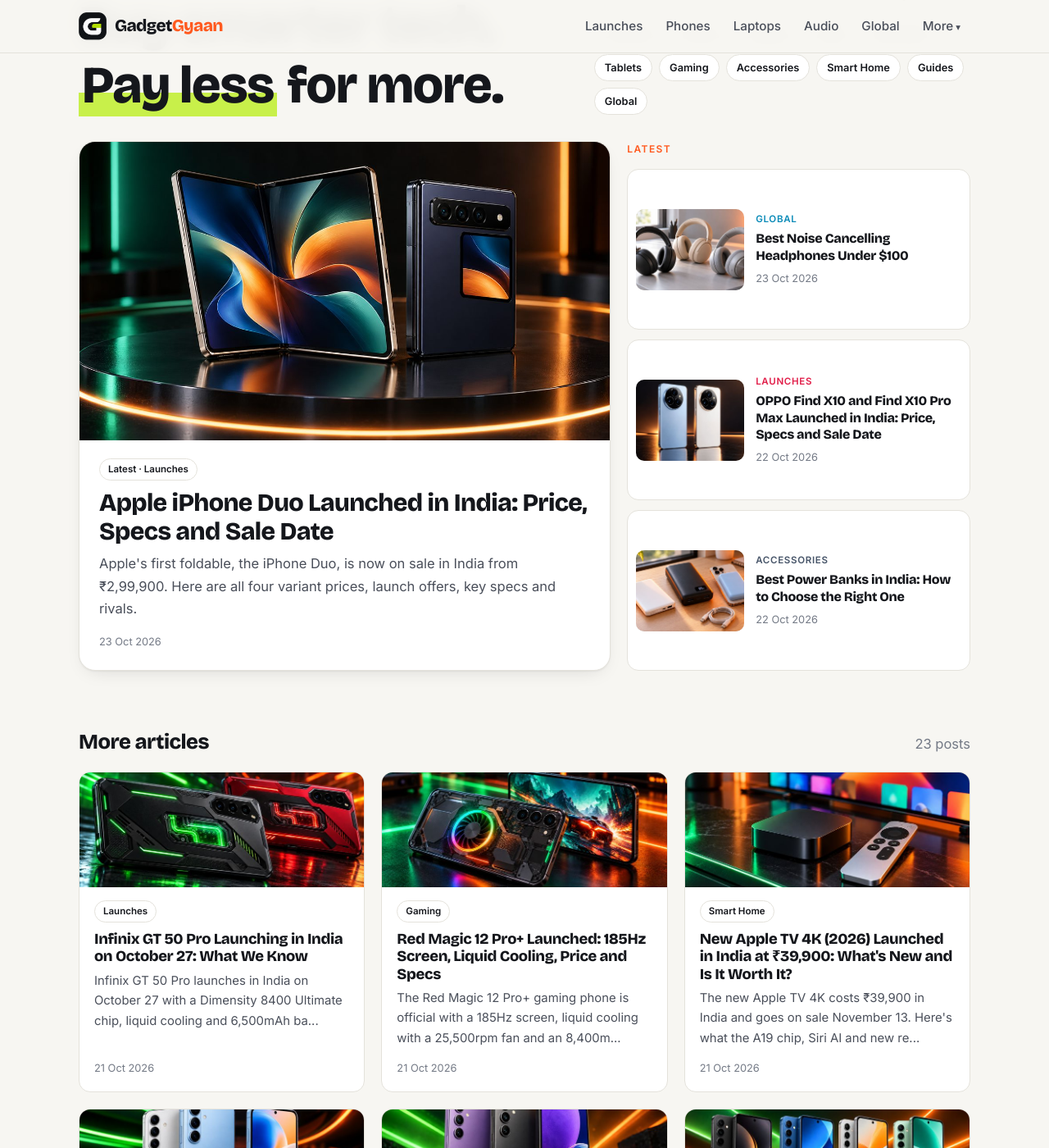
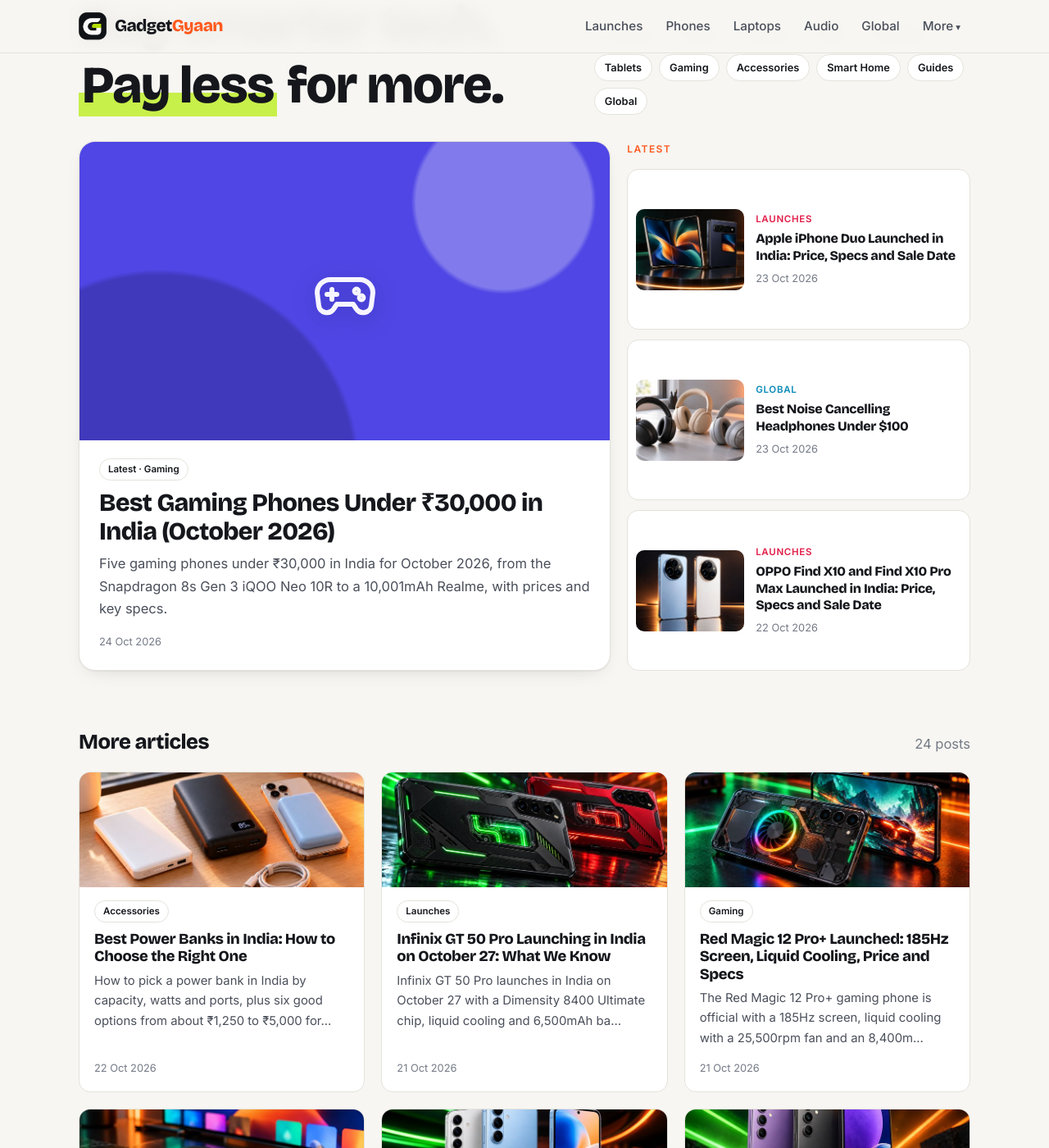
Before and after one commit to kiteksood167/kiteksood167.github.io, a Jekyll site: the page built from index.html, in a window 1280 px wide and 1400 px high, scrolled down 203 px. Shown: the whole window at 82% size. Built offline with Jekyll 4.4.1, drawn with Linux system fonts in a browser that asks for light colours; part of the change alters nothing that is shown.

Commit message:
New post: Best Gaming Phones Under ₹30,000 in India (October 2026)
Co-Authored-By: Claude <noreply@anthropic.com>

```diff
--- a/_data/content_plan.yml
+++ b/_data/content_plan.yml
@@ -2,13 +2,6 @@
 # The daily task writes the entry for today's date. If an image with the listed
 # `image` file name exists in assets/images/, it is used as the cover.
 # Launch posts (6:48 PM) are news-driven and are not planned here.
-
-- date: 2026-10-23
-  audience: Global
-  category: Global
-  title: "Best Noise Cancelling Headphones Under $100"
-  slug: best-noise-cancelling-headphones-under-100
-  image: best-noise-cancelling-headphones-under-100.jpg
 
 - date: 2026-10-24
   audience: India
@@ -30,3 +23,38 @@
   title: "Best Tablets for Students in India Under ₹20,000"
   slug: best-tablets-for-students-under-20000
   image: best-tablets-for-students-under-20000.jpg
+
+- date: 2026-10-27
+  audience: Global
+  category: Global
+  title: "Best Laptops for College Students Under $700"
+  slug: best-laptops-for-college-students-under-700
+  image: best-laptops-for-college-students-under-700.jpg
+
+- date: 2026-10-28
+  audience: India
+  category: Guides
+  title: "How to Check Your Phone's Battery Health (Android and iPhone)"
+  slug: how-to-check-phone-battery-health
+  image: how-to-check-phone-battery-health.jpg
+
+- date: 2026-10-29
+  audience: Global
+  category: Global
+  title: "How to Transfer Data from Android to iPhone"
+  slug: how-to-transfer-data-from-android-to-iphone
+  image: how-to-transfer-data-from-android-to-iphone.jpg
+
+- date: 2026-10-30
+  audience: India
+  category: Audio
+  title: "Best TWS Earbuds Under ₹3,000 in India"
+  slug: best-tws-earbuds-under-3000
+  image: best-tws-earbuds-under-3000.jpg
+
+- date: 2026-10-31
+  audience: Global
+  category: Global
+  title: "Best Portable Chargers for iPhone in 2026"
+  slug: best-portable-chargers-for-iphone
+  image: best-portable-chargers-for-iphone.jpg
--- a/_posts/2026-10-20-improve-gaming-performance-android-phone.md
+++ b/_posts/2026-10-20-improve-gaming-performance-android-phone.md
@@ -70,7 +70,7 @@ Game updates often include performance fixes for specific phones, and system upd
 - **Don't root your phone** just for gaming. It can break security and banking apps, and void your warranty.
 - **Don't keep the phone at 100% brightness** for hours. It adds heat and drains the battery fast.
 
-**Related reading:** [12 Simple Ways to Make Your Phone Battery Last Longer (That Actually Work)](/make-phone-battery-last-longer/) · [TWS Earbuds Buying Guide: ANC, Codecs, Battery and Mics Explained Simply](/tws-earbuds-buying-guide/) · [Infinix GT 50 Pro Launching in India on October 27: What We Know](/infinix-gt-50-pro-india-launch-october-27/)
+**Related reading:** [12 Simple Ways to Make Your Phone Battery Last Longer (That Actually Work)](/make-phone-battery-last-longer/) · [Best Gaming Phones Under ₹30,000 in India (October 2026)](/best-gaming-phones-under-30000/) · [Infinix GT 50 Pro Launching in India on October 27: What We Know](/infinix-gt-50-pro-india-launch-october-27/)
 
 ## The bottom line
 
--- /dev/null
+++ b/_posts/2026-10-24-best-gaming-phones-under-30000.md
@@ -0,0 +1,84 @@
+---
+title: "Best Gaming Phones Under ₹30,000 in India (October 2026)"
+seo_title: "Best Gaming Phones Under ₹30,000 in India"
+description: "Five gaming phones under ₹30,000 in India for October 2026, from the Snapdragon 8s Gen 3 iQOO Neo 10R to a 10,001mAh Realme, with prices and key specs."
+date: 2026-10-24 08:49:00 +0530
+category: Gaming
+also_in: [Phones]
+tags: [gaming phones, buying guide, iqoo neo 10r, realme p4 pro, motorola edge 60 pro, realme narzo power, infinix gt 30 pro]
+affiliate: true
+---
+
+Phone prices in India have climbed through 2026, so ₹30,000 buys less gaming power than it did a year ago. The good news is that a few phones with genuinely fast chips, big batteries and high-refresh screens still sit under that line. Here are five worth your money right now, and who each one suits.
+
+<!--more-->
+
+## Why prices are higher this year
+
+Memory chips (RAM and storage) have become much more expensive because AI data centres are buying huge amounts of them. Brands have passed that cost on, and many 2026 phones cost several thousand rupees more than the models they replace. That's why some of the best picks below are 2025 phones: their prices have settled, while newer phones with similar power often launch above ₹30,000.
+
+## Quick comparison
+
+| Phone | Price (Oct 2026) | Chip | Screen | Battery / charging | Best for |
+|---|---|---|---|---|---|
+| iQOO Neo 10R | around ₹24,000 (8GB+128GB) | Snapdragon 8s Gen 3 | 6.78" 1.5K AMOLED, 144Hz | 6,400mAh / 80W | Raw performance |
+| Realme P4 Pro | around ₹26,000–29,000 | Snapdragon 7 Gen 4 | 6.8" AMOLED, 144Hz | 7,000mAh / 80W | Smooth 144fps-style gaming |
+| Motorola Edge 60 Pro | around ₹29,500 (8GB+256GB) | Dimensity 8350 Extreme | 6.7" 1.5K pOLED, 120Hz | 6,000mAh / 90W | Tough all-rounder |
+| Realme Narzo Power 5G | around ₹29,999 (8GB+256GB) | Dimensity 7400 Ultra | 6.8" AMOLED, 144Hz | 10,001mAh / 80W | Battery life |
+| Infinix GT 30 Pro | around ₹25,000–27,000 | Dimensity 8350 Ultimate | 6.78" AMOLED, 144Hz | 5,500mAh / 45W | Shoulder triggers |
+
+Prices are the lowest listed on major Indian stores and price trackers in October 2026. Older models in particular go in and out of stock, and prices can swing by a few thousand rupees in a week, so check before you buy.
+
+## 1. iQOO Neo 10R: the most power for the money
+
+If frame rates are all you care about, start here. The Neo 10R uses Qualcomm's **Snapdragon 8s Gen 3**, a near-flagship chip that is a clear step above the mid-range chips in most phones at this price. iQOO pairs it with a large vapour chamber (about 6,000 sq mm) to keep heat in check during long sessions.
+
+The 6.78-inch 1.5K AMOLED screen runs at up to 144Hz, the 6,400mAh battery is large, and 80W charging refills it quickly. It also has IP65 splash resistance.
+
+The catch: the cameras are only average, and stock of some variants is patchy. The 8GB+128GB model sells for around ₹24,000, while the 12GB+256GB version is around ₹28,000. Buy the 256GB model if you install several big games, since titles like BGMI and Genshin Impact take a lot of space.
+
+{% include buy.html name="iQOO Neo 10R" query="iQOO Neo 10R 5G" note="Snapdragon 8s Gen 3, 144Hz AMOLED, 6,400mAh" %}
+
+## 2. Realme P4 Pro: built for smooth, high-refresh gaming
+
+The Realme P4 Pro runs on the **Snapdragon 7 Gen 4**, which is a step below the Neo 10R's chip in raw power. What makes it interesting for gamers is Realme's separate **HyperVision AI chip**, which the brand says can boost supported games to 144fps at 1.5K resolution. It also supports bypass charging, which powers the phone directly from the charger while you play, so the battery heats up less.
+
+You get a 6.8-inch 144Hz AMOLED screen, a 7,000mAh battery with 80W charging, and a vapour chamber cooling system. It launched at ₹24,999, but Realme raised prices in 2026, and it now sells for around ₹26,000 to ₹29,000 depending on the variant and store.
+
+## 3. Motorola Edge 60 Pro: the tough all-rounder
+
+Not everyone wants a phone that looks like a gaming phone. The Edge 60 Pro uses MediaTek's **Dimensity 8350 Extreme**, which handles popular games well, inside a slim, curved design with a 6.7-inch 1.5K pOLED screen.
+
+Its biggest strengths are outside gaming: IP68 and IP69 water and dust resistance, MIL-STD-810H durability testing, a 6,000mAh battery, 90W wired charging and even 15W wireless charging, which is rare at this price. The screen tops out at 120Hz rather than 144Hz, but most games don't go beyond 120fps anyway. It's around ₹29,500 for 8GB+256GB.
+
+## 4. Realme Narzo Power 5G: two days of battery
+
+The Narzo Power 5G (essentially the Realme P4 Power under a different name) has a massive **10,001mAh battery** with 80W charging. For anyone who plays for hours away from a plug, nothing else here comes close.
+
+The **Dimensity 7400 Ultra** chip is the least powerful on this list. It runs everyday games smoothly, but you'll need to lower graphics settings in demanding titles. The 6.8-inch 144Hz AMOLED screen is bright and sharp. Note that the phone weighs around 219g and comes with 8GB of RAM at most. It's around ₹29,999 for 8GB+256GB on Amazon and Realme's online store.
+
+{% include buy.html name="Realme Narzo Power 5G" query="realme narzo power 5G 10001mAh" note="10,001mAh battery, 144Hz AMOLED, 80W charging" %}
+
+## 5. Infinix GT 30 Pro: real shoulder triggers
+
+The GT 30 Pro is the only phone here with built-in **shoulder triggers**, touch-sensitive buttons on the edge that you can map to actions like shooting or aiming. In shooters, that frees your thumbs for moving and looking around. It uses the **Dimensity 8350 Ultimate**, the same chip family as the Motorola, plus a 144Hz AMOLED screen and bypass charging.
+
+The battery is smaller at 5,500mAh, and 45W charging is slower than the rest of this list. Infinix sells a magnetic cooler separately as part of its GT Gaming Kit. Prices vary between stores, so only buy it if you find it for around ₹25,000 to ₹27,000.
+
+> **Tip:** Before you buy, check which frame rates your favourite game actually supports on that phone. Games like BGMI unlock high-fps modes only on specific chips, so the screen's 144Hz figure doesn't guarantee 144fps in every title. Bank offers during sales can also cut ₹2,000–3,000 off, which can push a ₹32,000 phone under your budget.
+
+## Which one should you buy?
+
+- **Want the highest frame rates and least lag?** iQOO Neo 10R.
+- **Want smooth high-refresh gaming with a big battery?** Realme P4 Pro.
+- **Want one phone that survives rain, drops and daily life?** Motorola Edge 60 Pro.
+- **Play for hours without a charger?** Realme Narzo Power 5G.
+- **Play a lot of shooters?** Infinix GT 30 Pro, for its triggers.
+
+If you can wait a few days, Infinix is launching the GT 50 Pro in India on October 27. Its price hasn't been announced yet, and early estimates put it well above ₹30,000, so it may not fit this budget.
+
+**Related reading:** [How to Improve Gaming Performance on Your Android Phone](/improve-gaming-performance-android-phone/) · [Infinix GT 50 Pro Launching in India on October 27: What We Know](/infinix-gt-50-pro-india-launch-october-27/)
+
+## The bottom line
+
+For pure gaming under ₹30,000, the **iQOO Neo 10R** is still the one to beat thanks to its Snapdragon 8s Gen 3 chip, as long as you can find it in stock. The **Realme P4 Pro** and **Motorola Edge 60 Pro** are better all-rounders, the **Narzo Power 5G** wins on battery, and the **Infinix GT 30 Pro** is the pick for shooter fans who want triggers. Prices are moving a lot this year, so compare a couple of stores and look for bank offers before you buy.
```
